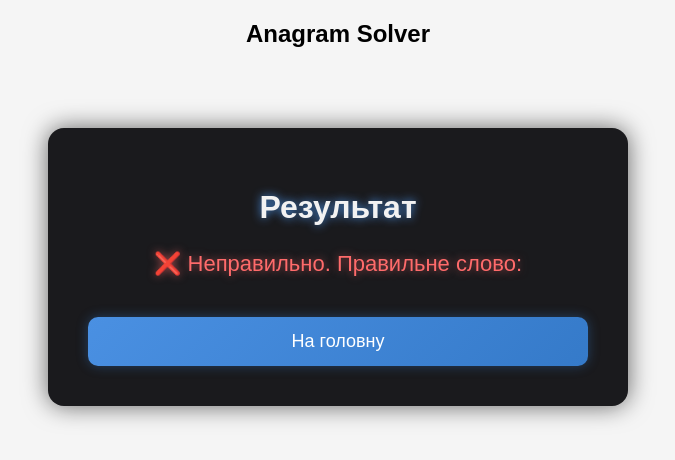
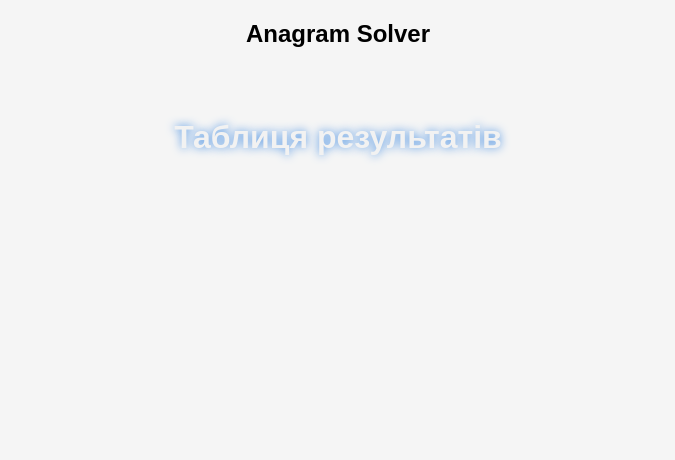
Before and after one commit to parfik110/anagram-solver, a React (Vite) app: page /1/result in a window 1280 px wide. Shown: the top 460 px of the page, without its empty margins (302-977 px from the left). Built offline with nearby package versions, Linux system fonts and the light colour scheme.

Commit message:
Lab 5: Redux Toolkit integration, modular state, results table

```diff
--- a/package.json
+++ b/package.json
@@ -11,9 +11,11 @@
   },
   "dependencies": {
     "@hookform/resolvers": "^5.2.2",
+    "@reduxjs/toolkit": "^2.11.0",
     "react": "^19.2.0",
     "react-dom": "^19.2.0",
     "react-hook-form": "^7.68.0",
+    "react-redux": "^9.2.0",
     "react-router-dom": "^7.10.1",
     "yup": "^1.7.1"
   },
--- a/src/main.jsx
+++ b/src/main.jsx
@@ -3,8 +3,13 @@ import ReactDOM from 'react-dom/client';
 import App from './App';
 import './styles/main.css';
 
+import { Provider } from "react-redux";
+import { store } from "./store/store";
+
 ReactDOM.createRoot(document.getElementById('root')).render(
   <React.StrictMode>
-    <App />
+    <Provider store={store}>
+      <App />
+    </Provider>
   </React.StrictMode>
 );
--- a/src/pages/GamePage.jsx
+++ b/src/pages/GamePage.jsx
@@ -3,8 +3,13 @@ import { useGameLogic } from "../hooks/useGameLogic";
 import GameOverModal from "../components/GameOverModal";
 import styles from "./GamePage.module.css";
 
+import { useDispatch } from "react-redux";
+import { addResult } from "../store/resultsSlice";
+import { useEffect } from "react";
+
 function GamePage() {
   const { uid } = useParams();
+  const dispatch = useDispatch();
 
   const {
     originalWord,
@@ -23,6 +28,20 @@ function GamePage() {
     gameResult,
     resetGame
   } = useGameLogic();
+
+  useEffect(() => {
+    if (gameOver) {
+      dispatch(
+        addResult({
+          word: originalWord,
+          result: gameResult,
+          hintUsed,
+          date: new Date().toLocaleString(),
+          uid
+        })
+      );
+    }
+  }, [gameOver]);
 
   return (
     <div className={styles.container}>
--- a/src/pages/ResultPage.jsx
+++ b/src/pages/ResultPage.jsx
@@ -1,35 +1,40 @@
-import { useLocation, useNavigate, useParams } from "react-router-dom";
+import { useSelector } from "react-redux";
 import styles from "./ResultPage.module.css";
 
-function ResultPage() {
-  const location = useLocation();
-  const navigate = useNavigate();
-  const { uid } = useParams();
-
-  const { correct, originalWord } = location.state || {};
+function ResultsPage() {
+  const results = useSelector((state) => state.results);
 
   return (
     <div className={styles.container}>
-      <h1 className={styles.title}>Результат</h1>
+      <h1 className={styles.title}>Таблиця результатів</h1>
 
-      {correct ? (
-        <p className={`${styles.result} ${styles.correct}`}>
-          ✅ Правильно! Слово: {originalWord}
-        </p>
+      {results.length === 0 ? (
+        <p className={styles.empty}>Поки що немає результатів</p>
       ) : (
-        <p className={`${styles.result} ${styles.wrong}`}>
-          ❌ Неправильно. Правильне слово: {originalWord}
-        </p>
+        <table className={styles.table}>
+          <thead>
+            <tr>
+              <th>Слово</th>
+              <th>Результат</th>
+              <th>Підказка</th>
+              <th>Дата</th>
+            </tr>
+          </thead>
+
+          <tbody>
+            {results.map((r, i) => (
+              <tr key={i}>
+                <td>{r.word}</td>
+                <td>{r.result}</td>
+                <td>{r.hintUsed ? "Так" : "Ні"}</td>
+                <td>{r.date}</td>
+              </tr>
+            ))}
+          </tbody>
+        </table>
       )}
-
-      <button
-        className={styles.button}
-        onClick={() => navigate(`/${uid}/start`)}
-      >
-        На головну
-      </button>
     </div>
   );
 }
 
-export default ResultPage;
+export default ResultsPage;
--- a/src/pages/ResultPage.module.css
+++ b/src/pages/ResultPage.module.css
@@ -1,50 +1,38 @@
 .container {
-  max-width: 500px;
-  margin: 80px auto;
-  padding: 40px;
-  background: #1a1a1d;
-  border-radius: 16px;
-  box-shadow: 0 0 25px rgba(0, 0, 0, 0.6);
+  padding: 30px;
   color: #f2f2f2;
-  text-align: center;
 }
 
 .title {
   font-size: 32px;
-  margin-bottom: 25px;
+  margin-bottom: 20px;
   text-shadow: 0 0 10px #4a90e2;
 }
 
-.result {
-  font-size: 22px;
-  margin-bottom: 20px;
+.empty {
+  font-size: 18px;
+  opacity: 0.7;
 }
 
-.correct {
-  color: #5aff8d;
-  text-shadow: 0 0 8px rgba(90, 255, 141, 0.6);
+.table {
+  width: 100%;
+  border-collapse: collapse;
+  background: #1a1a1d;
+  border-radius: 12px;
+  overflow: hidden;
 }
 
-.wrong {
-  color: #ff6b6b;
-  text-shadow: 0 0 8px rgba(255, 107, 107, 0.6);
+.table th,
+.table td {
+  padding: 12px;
+  border-bottom: 1px solid #333;
 }
 
-.button {
-  padding: 14px;
-  font-size: 18px;
-  border: none;
-  border-radius: 10px;
-  background: linear-gradient(135deg, #4a90e2, #357ac9);
-  color: white;
-  cursor: pointer;
-  transition: 0.25s;
-  width: 100%;
-  margin-top: 20px;
-  box-shadow: 0 0 12px rgba(53, 122, 201, 0.4);
+.table th {
+  background: #111;
+  text-align: left;
 }
 
-.button:hover {
-  background: linear-gradient(135deg, #5aa0ff, #3b82f6);
-  box-shadow: 0 0 18px rgba(90, 160, 255, 0.6);
+.table tr:hover {
+  background: #222;
 }
--- a/src/pages/SettingsPage.jsx
+++ b/src/pages/SettingsPage.jsx
@@ -3,7 +3,8 @@ import { yupResolver } from "@hookform/resolvers/yup";
 import * as yup from "yup";
 import { useNavigate, useParams } from "react-router-dom";
 import { useEffect } from "react";
-import { useGameSettings, difficultyPresets } from "../context/GameSettingsContext";
+import { useSelector, useDispatch } from "react-redux";
+import { updateSettings, difficultyPresets } from "../store/settingsSlice";
 import styles from "./SettingsPage.module.css";
 
 const schema = yup.object().shape({
@@ -16,7 +17,9 @@ const schema = yup.object().shape({
 function SettingsPage() {
   const navigate = useNavigate();
   const { uid } = useParams();
-  const { settings, updateSettings } = useGameSettings();
+  const dispatch = useDispatch();
+
+  const settings = useSelector((state) => state.settings);
 
   const {
     register,
@@ -41,7 +44,7 @@ function SettingsPage() {
   }, [selectedDifficulty, setValue]);
 
   const onSubmit = (data) => {
-    updateSettings(data);
+    dispatch(updateSettings(data));
     navigate(`/${uid}/game`);
   };
 
--- a/src/pages/StartPage.jsx
+++ b/src/pages/StartPage.jsx
@@ -22,6 +22,12 @@ function StartPage() {
       >
         Налаштування
       </button>
+      <button
+        className={styles.button}
+        onClick={() => navigate(`/${uid}/result`)}
+      >
+        Таблиця результатів
+      </button>
     </div>
   );
 }
--- /dev/null
+++ b/src/store/resultsSlice.js
@@ -0,0 +1,14 @@
+import { createSlice } from "@reduxjs/toolkit";
+
+const resultsSlice = createSlice({
+  name: "results",
+  initialState: [],
+  reducers: {
+    addResult(state, action) {
+      state.push(action.payload);
+    }
+  }
+});
+
+export const { addResult } = resultsSlice.actions;
+export default resultsSlice.reducer;
--- /dev/null
+++ b/src/store/settingsSlice.js
@@ -0,0 +1,27 @@
+import { createSlice } from "@reduxjs/toolkit";
+
+export const difficultyPresets = {
+  easy: { attempts: 5, time: 60, hintsEnabled: true },
+  medium: { attempts: 4, time: 45, hintsEnabled: true },
+  hard: { attempts: 3, time: 30, hintsEnabled: false }
+};
+
+const initialState = {
+  difficulty: "easy",
+  attempts: 5,
+  time: 60,
+  hintsEnabled: true
+};
+
+const settingsSlice = createSlice({
+  name: "settings",
+  initialState,
+  reducers: {
+    updateSettings(state, action) {
+      return { ...state, ...action.payload };
+    }
+  }
+});
+
+export const { updateSettings } = settingsSlice.actions;
+export default settingsSlice.reducer;
--- /dev/null
+++ b/src/store/store.js
@@ -0,0 +1,10 @@
+import { configureStore } from "@reduxjs/toolkit";
+import settingsReducer from "./settingsSlice";
+import resultsReducer from "./resultsSlice";
+
+export const store = configureStore({
+  reducer: {
+    settings: settingsReducer,
+    results: resultsReducer
+  }
+});
```
Also changed, not shown: 1 other file (tests, documents, lock files or other folders).
